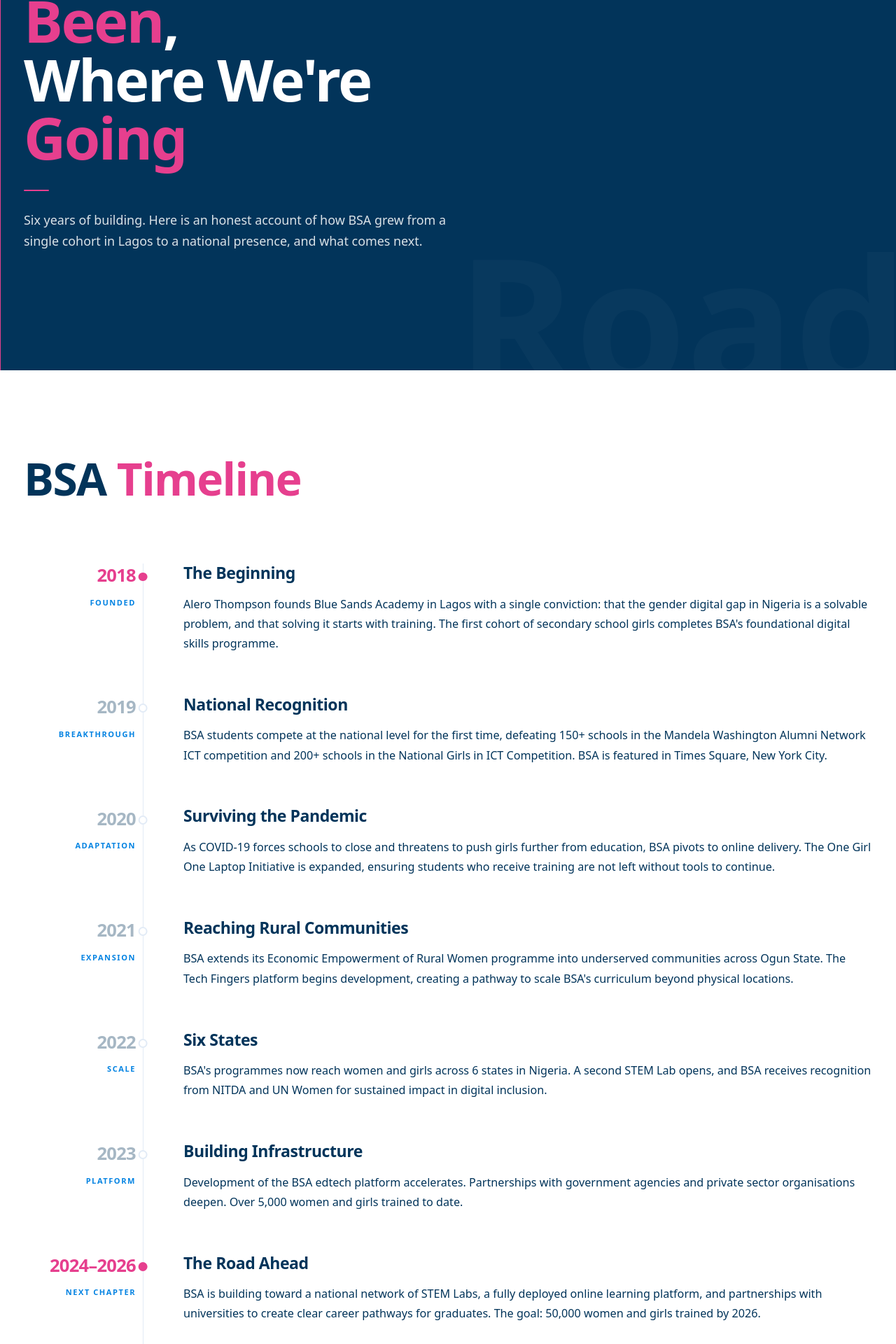
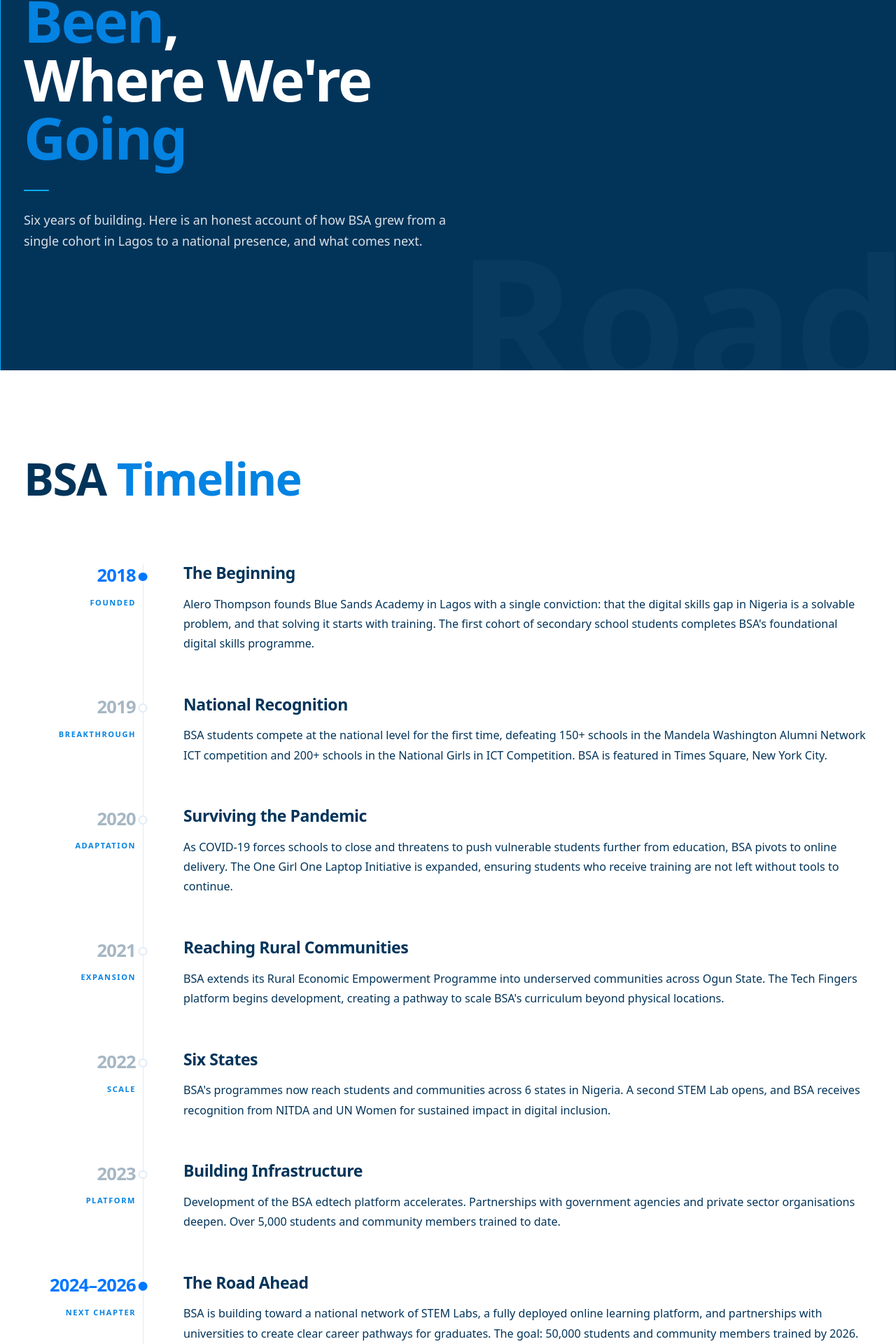
Before and after one commit to bluesandsacademy/BSA_Web-2.0, a Next.js app: page /about/road-map in a window 1280 px wide. Shown: the part 320-2240 px from the top of the page at 70% size. Built offline with nearby package versions, Linux system fonts and the light colour scheme; a web font is replaced by a local one.

Commit message:
Rewrite Road Map timeline for general audience, rename Rural Economic Empowerment milestone, demote pink

```diff
--- a/components/about/RoadMap.js
+++ b/components/about/RoadMap.js
@@ -35,7 +35,7 @@
     year: "2018",
     phase: "Founded",
     title: "The Beginning",
-    body: "Alero Thompson founds Blue Sands Academy in Lagos with a single conviction: that the gender digital gap in Nigeria is a solvable problem, and that solving it starts with training. The first cohort of secondary school girls completes BSA's foundational digital skills programme.",
+    body: "Alero Thompson founds Blue Sands Academy in Lagos with a single conviction: that the digital skills gap in Nigeria is a solvable problem, and that solving it starts with training. The first cohort of secondary school students completes BSA's foundational digital skills programme.",
     accent: true,
   },
   {
@@ -49,35 +49,35 @@
     year: "2020",
     phase: "Adaptation",
     title: "Surviving the Pandemic",
-    body: "As COVID-19 forces schools to close and threatens to push girls further from education, BSA pivots to online delivery. The One Girl One Laptop Initiative is expanded, ensuring students who receive training are not left without tools to continue.",
+    body: "As COVID-19 forces schools to close and threatens to push vulnerable students further from education, BSA pivots to online delivery. The One Girl One Laptop Initiative is expanded, ensuring students who receive training are not left without tools to continue.",
     accent: false,
   },
   {
     year: "2021",
     phase: "Expansion",
     title: "Reaching Rural Communities",
-    body: "BSA extends its Economic Empowerment of Rural Women programme into underserved communities across Ogun State. The Tech Fingers platform begins development, creating a pathway to scale BSA's curriculum beyond physical locations.",
+    body: "BSA extends its Rural Economic Empowerment Programme into underserved communities across Ogun State. The Tech Fingers platform begins development, creating a pathway to scale BSA's curriculum beyond physical locations.",
     accent: false,
   },
   {
     year: "2022",
     phase: "Scale",
     title: "Six States",
-    body: "BSA's programmes now reach women and girls across 6 states in Nigeria. A second STEM Lab opens, and BSA receives recognition from NITDA and UN Women for sustained impact in digital inclusion.",
+    body: "BSA's programmes now reach students and communities across 6 states in Nigeria. A second STEM Lab opens, and BSA receives recognition from NITDA and UN Women for sustained impact in digital inclusion.",
     accent: false,
   },
   {
     year: "2023",
     phase: "Platform",
     title: "Building Infrastructure",
-    body: "Development of the BSA edtech platform accelerates. Partnerships with government agencies and private sector organisations deepen. Over 5,000 women and girls trained to date.",
+    body: "Development of the BSA edtech platform accelerates. Partnerships with government agencies and private sector organisations deepen. Over 5,000 students and community members trained to date.",
     accent: false,
   },
   {
     year: "2024–2026",
     phase: "Next Chapter",
     title: "The Road Ahead",
-    body: "BSA is building toward a national network of STEM Labs, a fully deployed online learning platform, and partnerships with universities to create clear career pathways for graduates. The goal: 50,000 women and girls trained by 2026.",
+    body: "BSA is building toward a national network of STEM Labs, a fully deployed online learning platform, and partnerships with universities to create clear career pathways for graduates. The goal: 50,000 students and community members trained by 2026.",
     accent: true,
   },
 ];
@@ -87,7 +87,7 @@
     <>
       {/* Hero */}
       <section className="relative bg-secondary overflow-hidden py-28 lg:py-40">
-        <div className="absolute left-0 top-0 bottom-0 w-px bg-pink z-10" aria-hidden="true" />
+        <div className="absolute left-0 top-0 bottom-0 w-px bg-accent z-10" aria-hidden="true" />
         <div
           className="absolute select-none pointer-events-none font-display font-bold text-white leading-none"
           style={{ fontSize: "clamp(10rem, 20vw, 18rem)", opacity: 0.025, right: "-1rem", bottom: "-2rem", lineHeight: 0.85 }}
@@ -103,9 +103,9 @@
             className="font-display font-bold text-white max-w-2xl"
             style={{ fontSize: "clamp(3rem, 6.5vw, 6rem)", lineHeight: 1.0, letterSpacing: "-0.03em" }}
           >
-            Where We've <span className="text-pink">Been</span>,<br />Where We're <span className="text-pink">Going</span>
+            Where We've <span className="text-primary">Been</span>,<br />Where We're <span className="text-primary">Going</span>
           </h1>
-          <div className="rounded-full bg-pink mt-8" style={{ width: 36, height: 2 }} aria-hidden="true" />
+          <div className="rounded-full bg-accent mt-8" style={{ width: 36, height: 2 }} aria-hidden="true" />
           <p className="font-body text-white/85 mt-6 max-w-xl" style={{ fontSize: "clamp(1rem, 1.4vw, 1.1rem)", lineHeight: 1.7 }}>
             Six years of building. Here is an honest account of how BSA grew from a
             single cohort in Lagos to a national presence, and what comes next.
@@ -118,7 +118,7 @@
         <div className="max-w-7xl mx-auto px-6 lg:px-8">
 
           <h2 id="timeline-heading" className="section-title mb-16 lg:mb-20">
-            BSA <span className="text-pink">Timeline</span>
+            BSA <span className="text-primary">Timeline</span>
           </h2>
 
           <div className="relative">
@@ -141,8 +141,8 @@
                           className="absolute left-0 lg:left-40 -translate-x-1/2 mt-1.5 w-3 h-3 rounded-full border-2 shrink-0 z-10"
                           style={{
                             top: "6px",
-                            backgroundColor: m.accent ? "#E63F8E" : "white",
-                            borderColor: m.accent ? "#E63F8E" : "#E2EBF6",
+                            backgroundColor: m.accent ? "#0077FF" : "white",
+                            borderColor: m.accent ? "#0077FF" : "#E2EBF6",
                           }}
                           aria-hidden="true"
                         />
@@ -151,7 +151,7 @@
                           style={{
                             fontSize: "clamp(1.4rem, 2vw, 1.8rem)",
                             letterSpacing: "-0.03em",
-                            color: m.accent ? "#E63F8E" : "#02345A",
+                            color: m.accent ? "#0077FF" : "#02345A",
                             opacity: m.accent ? 1 : 0.35,
                           }}
                         >
@@ -191,9 +191,9 @@
       {/* Forward-looking CTA */}
       <section className="py-16 lg:py-24 bg-surface">
         <div className="max-w-7xl mx-auto px-6 lg:px-8">
-          <div className="border-t-2 border-pink pt-10 max-w-2xl">
+          <div className="border-t-2 border-accent pt-10 max-w-2xl">
             <h2 className="section-title mb-5">
-              Be Part of <span className="text-pink">What Comes Next</span>
+              Be Part of <span className="text-primary">What Comes Next</span>
             </h2>
             <p className="font-body text-secondary leading-relaxed mb-8" style={{ fontSize: "clamp(1rem, 1.3vw, 1.1rem)" }}>
               The next phase of BSA's growth depends on partnerships with organisations
@@ -201,7 +201,7 @@
             </p>
             <a
               href="/contact"
-              className="inline-flex items-center gap-2 px-7 py-3 rounded-full bg-pink text-white font-body font-bold text-sm transition-opacity hover:opacity-90"
+              className="inline-flex items-center gap-2 px-7 py-3 rounded-full bg-primary text-white font-body font-bold text-sm transition-opacity hover:opacity-90"
             >
               Partner With Us
               <svg className="w-4 h-4" fill="none" viewBox="0 0 24 24" stroke="currentColor" strokeWidth={2.5} aria-hidden="true">
```
